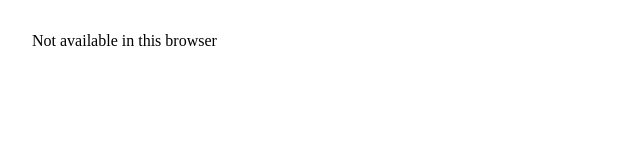
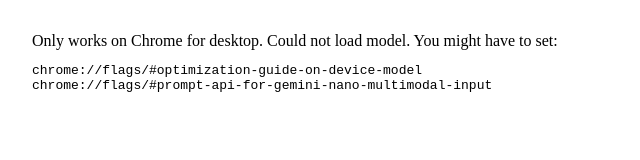
Before and after one commit to eoftedal/nanochat, a plain HTML site: page index.html in a window 1280 px wide. Shown: the whole page, without its empty margins (0-640 px from the left). Drawn offline with Linux system fonts and the light colour scheme.

Commit message:
Add flags

```diff
--- a/index.html
+++ b/index.html
@@ -39,10 +39,10 @@
 
 
         } else {
-            document.getElementById("error").textContent = "Not available in this browser";
+            document.getElementById("error").style.display = "block";
         }
     } else {
-        document.getElementById("error").textContent = "Not available in this browser";
+        document.getElementById("error").style.display = "block";
     }
 
 });
@@ -75,10 +75,17 @@
 button {
     margin-top: 0.25em;
 }
+.error {
+    display: none;
+}
 </style>
 </head>
 <body>
-<div id="error"></div>
+<div id="error">
+    Only works on Chrome for desktop. Could not load model. You might have to set:
+<pre>chrome://flags/#optimization-guide-on-device-model
+chrome://flags/#prompt-api-for-gemini-nano-multimodal-input</pre>
+</div>
 
 <div id="messages"></div>
 
```
